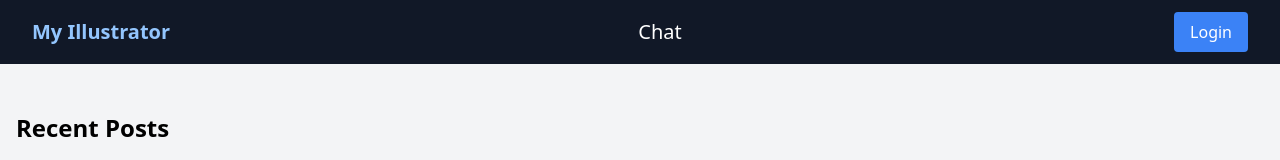
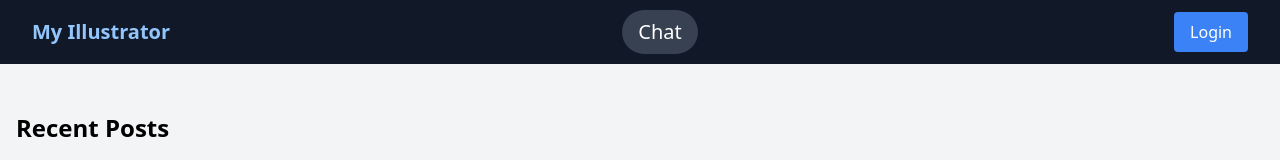
Before and after one commit to momarinho/social-media-art, a React (Vite) app: page / in a window 1280 px wide. Shown: the top 160 px of the page. Built offline with nearby package versions, Linux system fonts and the light colour scheme; no server answers; the database is empty.

Commit message:
Chat button css update

```diff
--- a/src/components/Navbar.jsx
+++ b/src/components/Navbar.jsx
@@ -53,7 +53,9 @@ const Navbar = () => {
             </Link>
           </div>
           <Link to="/chat" onClick={() => window.scrollTo(0, 0)}>
-            <p className="flex ml-4 cursor-pointer text-white text-xl">Chat</p>
+            <button className="flex items-center ml-4 cursor-pointer text-white text-xl bg-gray-700 hover:bg-gray-800 py-2 px-4 rounded-full">
+              Chat
+            </button>
           </Link>
           <div className="ml-10 flex items-baseline space-x-4">
             {user ? (
```
